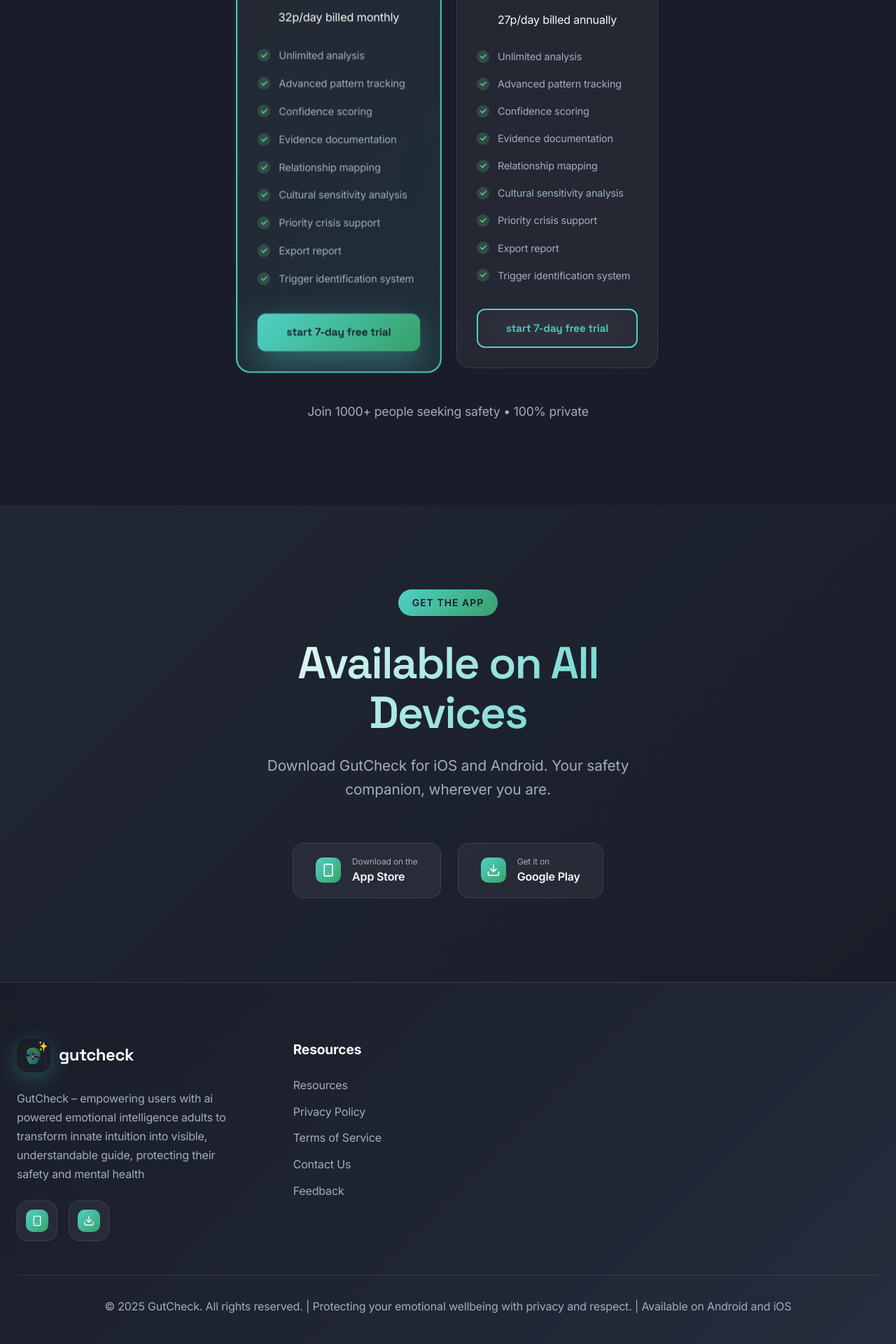
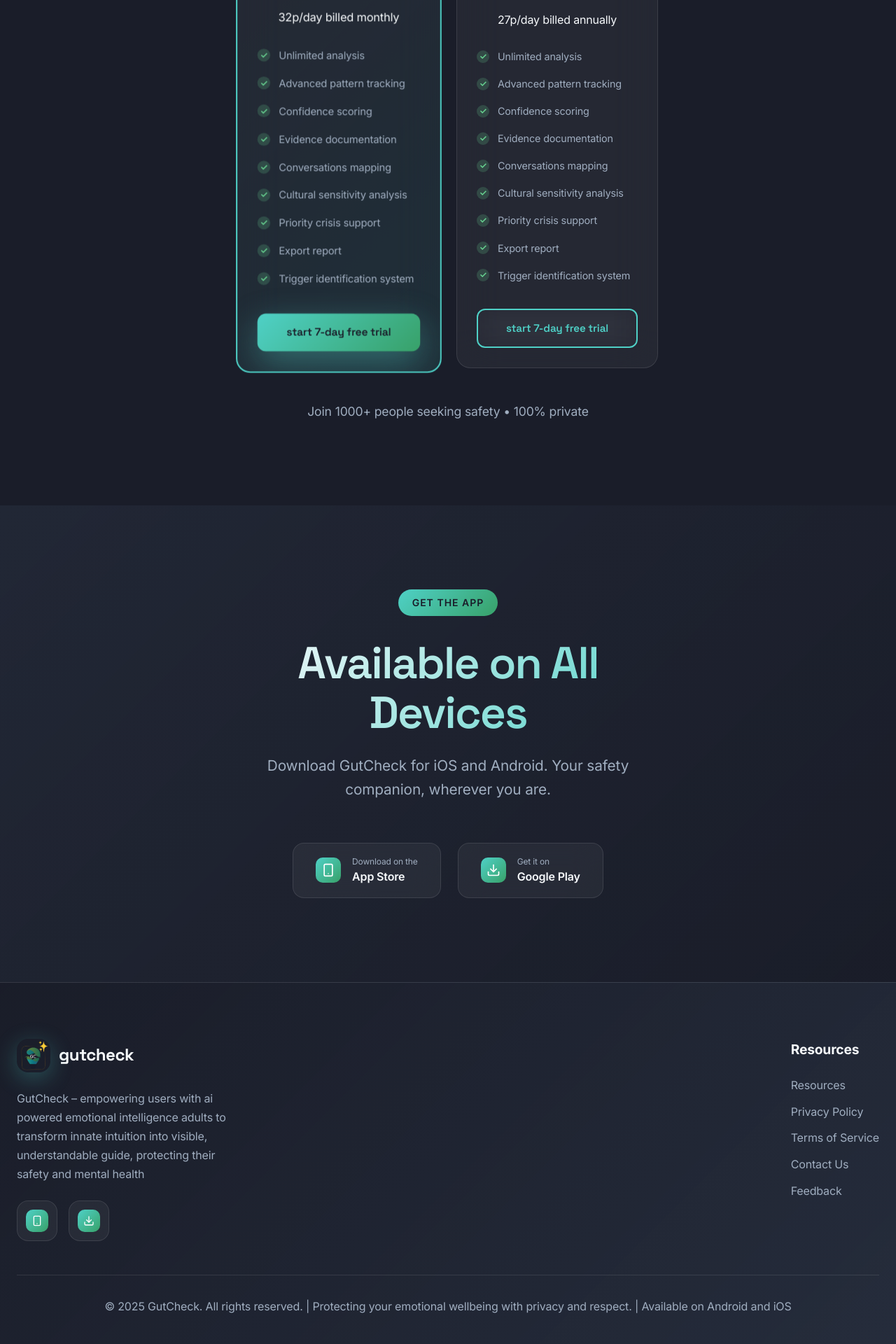
Before and after one commit to Asibe-Cheta/GutCheck-App, a Next.js app: page / in a window 1280 px wide. Shown: the part 4484-6404 px from the top of the page at 70% size. Built offline with nearby package versions, Linux system fonts and the light colour scheme.

Commit message:
Update pricing and footer layout
- Change 'Relationship mapping' to 'conversations mapping' in pricing cards
- Align footer items horizontally using flexbox layout

```diff
--- a/src/app/globals.css
+++ b/src/app/globals.css
@@ -915,8 +915,9 @@
 }
 
 .footer-content {
-  display: grid;
-  grid-template-columns: 2fr repeat(4, 1fr);
+  display: flex;
+  justify-content: space-between;
+  align-items: flex-start;
   gap: 48px;
   margin-bottom: 48px;
 }
@@ -1013,7 +1014,9 @@
   }
 
   .footer-content {
-    grid-template-columns: repeat(2, 1fr);
+    flex-direction: column;
+    align-items: center;
+    text-align: center;
     gap: 32px;
   }
 
@@ -1297,7 +1300,8 @@
   }
 
   .footer-content {
-    grid-template-columns: 1fr;
+    flex-direction: column;
+    align-items: center;
     text-align: center;
     gap: 32px;
   }
--- a/src/components/sections/Pricing.tsx
+++ b/src/components/sections/Pricing.tsx
@@ -21,7 +21,7 @@
               <li>Advanced pattern tracking</li>
               <li>Confidence scoring</li>
               <li>Evidence documentation</li>
-              <li>Relationship mapping</li>
+              <li>Conversations mapping</li>
               <li>Cultural sensitivity analysis</li>
               <li>Priority crisis support</li>
               <li>Export report</li>
@@ -38,7 +38,7 @@
               <li>Advanced pattern tracking</li>
               <li>Confidence scoring</li>
               <li>Evidence documentation</li>
-              <li>Relationship mapping</li>
+              <li>Conversations mapping</li>
               <li>Cultural sensitivity analysis</li>
               <li>Priority crisis support</li>
               <li>Export report</li>
```
